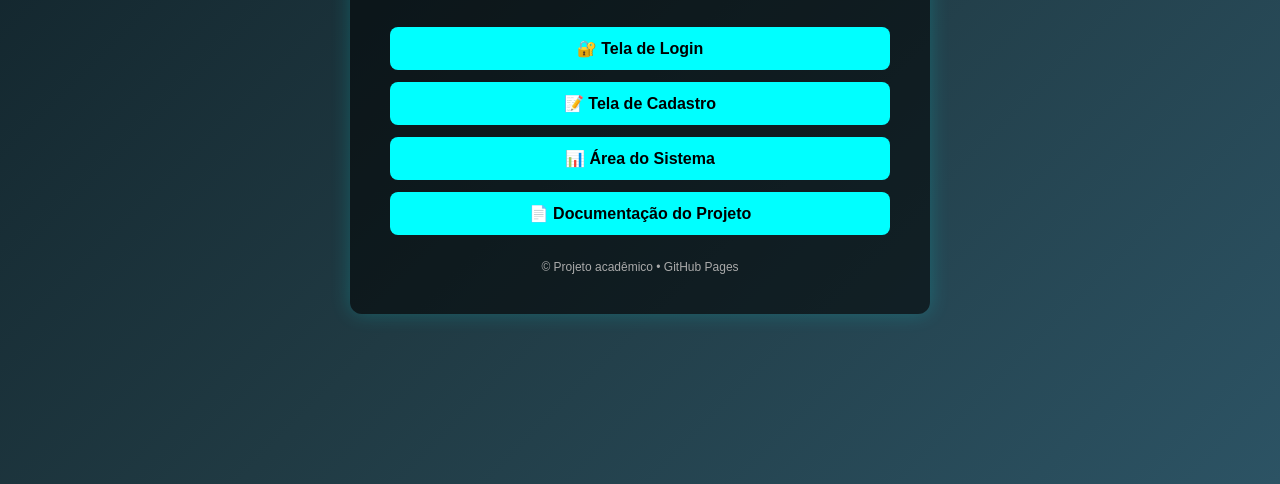
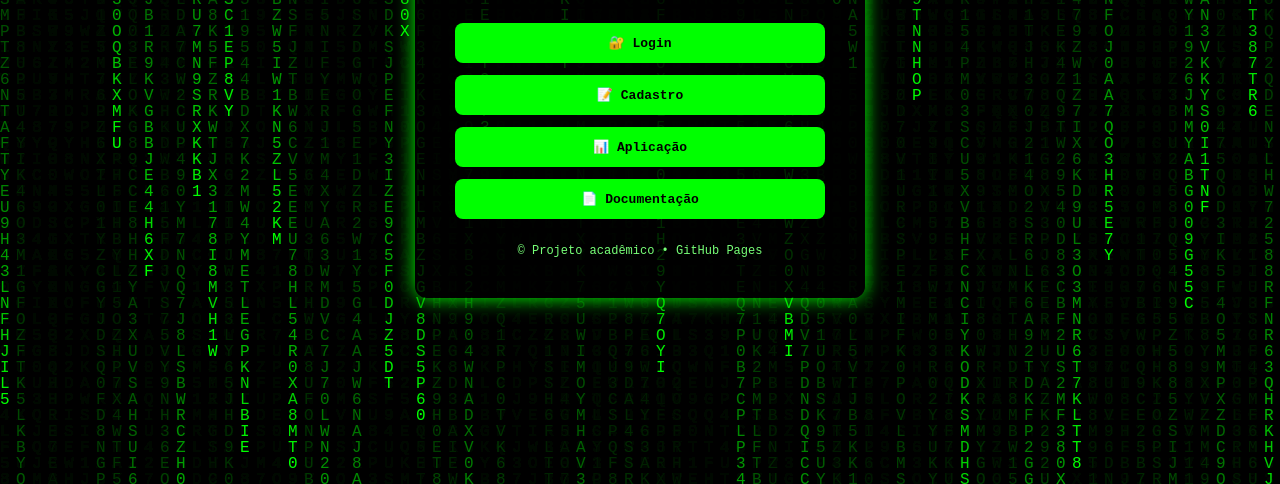
Before and after one commit to viniciuscandidosantiago77/apresentacao-projeto, a plain HTML site: page index.html in a window 1280 px wide. Shown: the part 316-800 px from the top of the page. Drawn offline with Linux system fonts and the light colour scheme.

Commit message:
Update index.html

```diff
--- a/index.html
+++ b/index.html
@@ -2,81 +2,145 @@
 <html lang="pt-br">
 <head>
   <meta charset="UTF-8">
-  <title>Projeto • MEUCOFRESEGURO</title>
+  <title>Projeto • Sistema Web</title>
 
   <style>
+    * {
+      margin: 0;
+      padding: 0;
+      box-sizing: border-box;
+      font-family: monospace;
+    }
+
     body {
-      margin: 0;
-      font-family: Arial, Helvetica, sans-serif;
-      background: linear-gradient(135deg, #0f2027, #203a43, #2c5364);
-      color: #ffffff;
+      background: black;
+      overflow: hidden;
+      color: #00ff00;
+    }
+
+    canvas {
+      position: fixed;
+      top: 0;
+      left: 0;
+      z-index: -1;
+    }
+
+    .container {
+      position: relative;
+      z-index: 1;
       min-height: 100vh;
       display: flex;
       align-items: center;
       justify-content: center;
-    }
-
-    .container {
-      background: rgba(0, 0, 0, 0.55);
-      padding: 40px;
-      border-radius: 12px;
-      width: 90%;
-      max-width: 500px;
-      box-shadow: 0 0 20px rgba(0, 255, 255, 0.2);
       text-align: center;
     }
 
+    .box {
+      background: rgba(0, 0, 0, 0.75);
+      padding: 40px;
+      border-radius: 12px;
+      box-shadow: 0 0 20px #00ff00;
+      max-width: 450px;
+      width: 90%;
+    }
+
     h1 {
-      margin-bottom: 10px;
-      font-size: 28px;
-      color: #00ffff;
+      margin-bottom: 15px;
+      font-size: 30px;
+      text-shadow: 0 0 10px #00ff00;
     }
 
     p {
       margin-bottom: 30px;
-      color: #cccccc;
+      color: #aaffaa;
     }
 
-    .links a {
+    a {
       display: block;
-      text-decoration: none;
       margin: 12px 0;
       padding: 12px;
+      text-decoration: none;
+      color: black;
+      background: #00ff00;
       border-radius: 8px;
-      background: #00ffff;
-      color: #000;
       font-weight: bold;
       transition: 0.3s;
     }
 
-    .links a:hover {
-      background: #00b3b3;
-      transform: scale(1.03);
+    a:hover {
+      background: #00cc00;
+      transform: scale(1.05);
     }
 
     footer {
       margin-top: 25px;
       font-size: 12px;
-      color: #aaaaaa;
+      color: #77ff77;
     }
   </style>
 </head>
 
 <body>
+
+  <canvas id="matrix"></canvas>
+
   <div class="container">
-    <h1>🚀 MEUCOFRESEGURO</h1>
-    <p>Projeto desenvolvido para demonstrar cadastro, login e navegação do sistema.</p>
+    <div class="box">
+      <h1>🟢 Sistema Web</h1>
+      <p>Projeto com interface inspirada no estilo Matrix.</p>
 
-    <div class="links">
-      <a href="login.html">🔐 Tela de Login</a>
-      <a href="cadastro.html">📝 Tela de Cadastro</a>
-      <a href="app.html">📊 Área do Sistema</a>
-      <a href="Projeto apresentação (1).pdf" target="_blank">📄 Documentação do Projeto</a>
+      <a href="login.html">🔐 Login</a>
+      <a href="cadastro.html">📝 Cadastro</a>
+      <a href="app.html">📊 Aplicação</a>
+      <a href="Projeto apresentação (1).pdf" target="_blank">📄 Documentação</a>
+
+      <footer>
+        © Projeto acadêmico • GitHub Pages
+      </footer>
     </div>
+  </div>
 
-    <footer>
-      © Projeto acadêmico • GitHub Pages
-    </footer>
-  </div>
+  <script>
+    const canvas = document.getElementById("matrix");
+    const ctx = canvas.getContext("2d");
+
+    canvas.width = window.innerWidth;
+    canvas.height = window.innerHeight;
+
+    const letters = "ABCDEFGHIJKLMNOPQRSTUVWXYZ0123456789";
+    const fontSize = 16;
+    const columns = canvas.width / fontSize;
+
+    const drops = [];
+    for (let x = 0; x < columns; x++) {
+      drops[x] = 1;
+    }
+
+    function drawMatrix() {
+      ctx.fillStyle = "rgba(0, 0, 0, 0.05)";
+      ctx.fillRect(0, 0, canvas.width, canvas.height);
+
+      ctx.fillStyle = "#00ff00";
+      ctx.font = fontSize + "px monospace";
+
+      for (let i = 0; i < drops.length; i++) {
+        const text = letters.charAt(Math.floor(Math.random() * letters.length));
+        ctx.fillText(text, i * fontSize, drops[i] * fontSize);
+
+        if (drops[i] * fontSize > canvas.height && Math.random() > 0.975) {
+          drops[i] = 0;
+        }
+        drops[i]++;
+      }
+    }
+
+    setInterval(drawMatrix, 33);
+
+    window.addEventListener("resize", () => {
+      canvas.width = window.innerWidth;
+      canvas.height = window.innerHeight;
+    });
+  </script>
+
 </body>
 </html>
```
